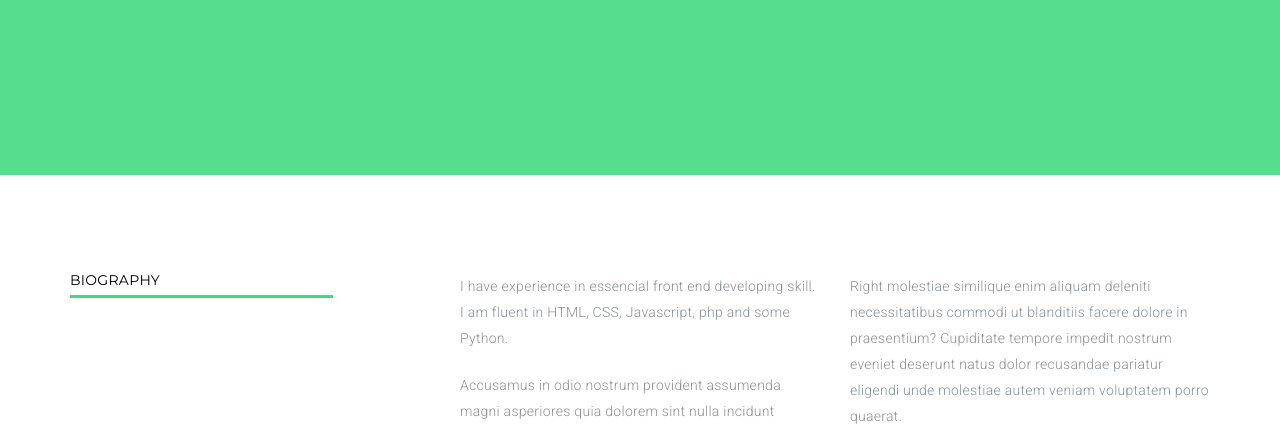
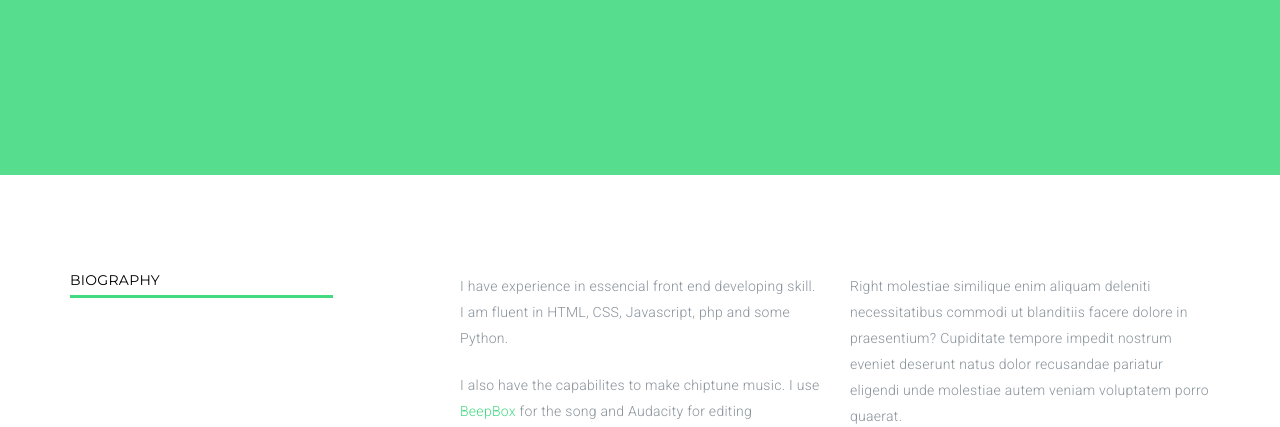
Before and after one commit to isobai/isobai.github.io, a plain HTML site: page index.html in a window 1280 px wide. Shown: the part 525-952 px from the top of the page. Drawn offline with Linux system fonts and the light colour scheme; files whose address does not match are found by name; a web font is replaced by a local one.

Commit message:
Update index.html

```diff
--- a/index.html
+++ b/index.html
@@ -86,7 +86,7 @@
                         <div class="col-md-6 to-animate">
                             <p>I have experience in essencial front end developing skill. I am fluent in HTML, CSS, Javascript, php and some Python.</p>
 
-                            <p>Accusamus in odio nostrum provident assumenda magni asperiores quia dolorem sint nulla incidunt distinctio nesciunt maiores. Ex modi est soluta consequatur. Sequi cumque tempora blanditiis repellat quisquam at a dolorum molestias itaque eaque! Dolor doloremque expedita voluptas blanditiis modi.</p>
+                            <p>I also have the capabilites to make chiptune music. I use <a href="https://beepbox.co" target="_blank">BeepBox</a> for the song and Audacity for editing</p>
                         </div>
                         <div class="col-md-6 to-animate">
                             <p>Right molestiae similique enim aliquam deleniti necessitatibus commodi ut blanditiis facere dolore in praesentium? Cupiditate tempore impedit nostrum eveniet deserunt natus dolor recusandae pariatur eligendi unde molestiae autem veniam voluptatem porro quaerat. </p>
```
